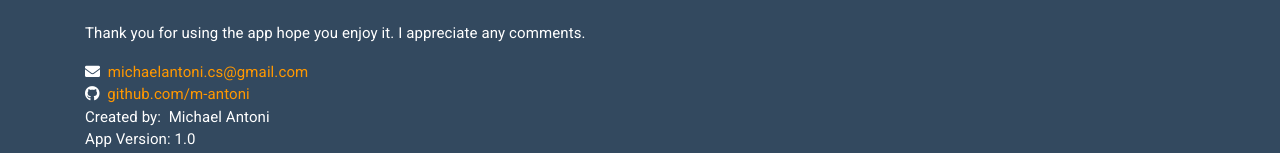
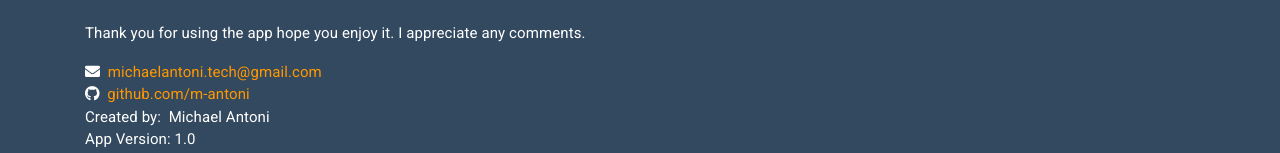
Before and after one commit to m-antoni/weather-app, a React (Create React App) app: page /contact in a window 1280 px wide. Shown: the part 161-314 px from the top of the page. Built offline with nearby package versions, Linux system fonts and the light colour scheme; no server answers.

Commit message:
Update contact email address in Contact.js

```diff
--- a/src/components/Pages/Contact.js
+++ b/src/components/Pages/Contact.js
@@ -8,7 +8,7 @@ function Contact() {
 
                 <p>Thank you for using the app hope you enjoy it. I appreciate any comments.</p>
 
-                <div className="mt-3"> <i className="fa fa-envelope"></i>&nbsp;<a href="mailto:codehive2018@gmail.com" className="text-warning"> michaelantoni.cs@gmail.com</a> </div>
+                <div className="mt-3"> <i className="fa fa-envelope"></i>&nbsp;<a href="mailto:michaelantoni.tech@gmail.com" className="text-warning"> michaelantoni.tech@gmail.com</a> </div>
                 <div> <i className="fab fa-github"></i>&nbsp;<a href="https://github.com/m-antoni" className="text-warning" target="_blank"> github.com/m-antoni</a> </div>
                 <div>Created by:&nbsp; Michael Antoni </div>
                 <div>App Version: 1.0</div>
```
